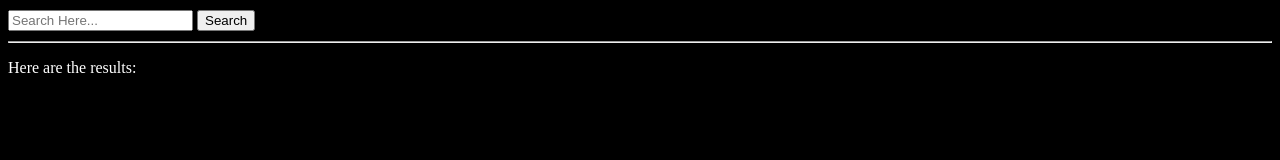
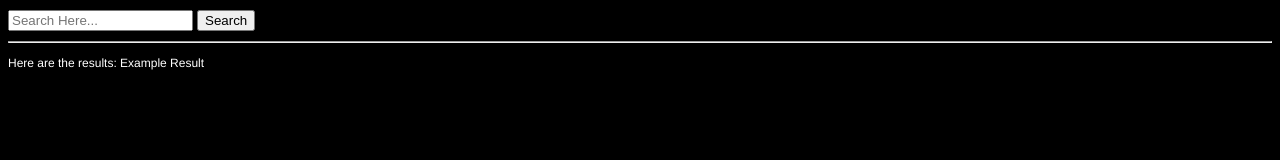
Before and after one commit to A-Mozeak/Tock, a browser extension: page index.html in a window 1280 px wide. Drawn offline with Linux system fonts and the light colour scheme.

Commit message:
Irrelevant changes.

```diff
--- a/index.html
+++ b/index.html
@@ -66,7 +66,10 @@
   		  <div class='bite'>Dolor Sit</div>
   		  <div class='bite'>Lorem Ipsum</div>
   		</div>
-			<div class='searchMenu' id='searchResults'><p>Here are the results: </p></div>
+			<div class='searchMenu' id='searchResults'>
+				<p class='result'>Here are the results: </p>
+				<p class='result'>Example Result</p>
+			</div>
 		</div>
 	</div>
 	<br />
```
